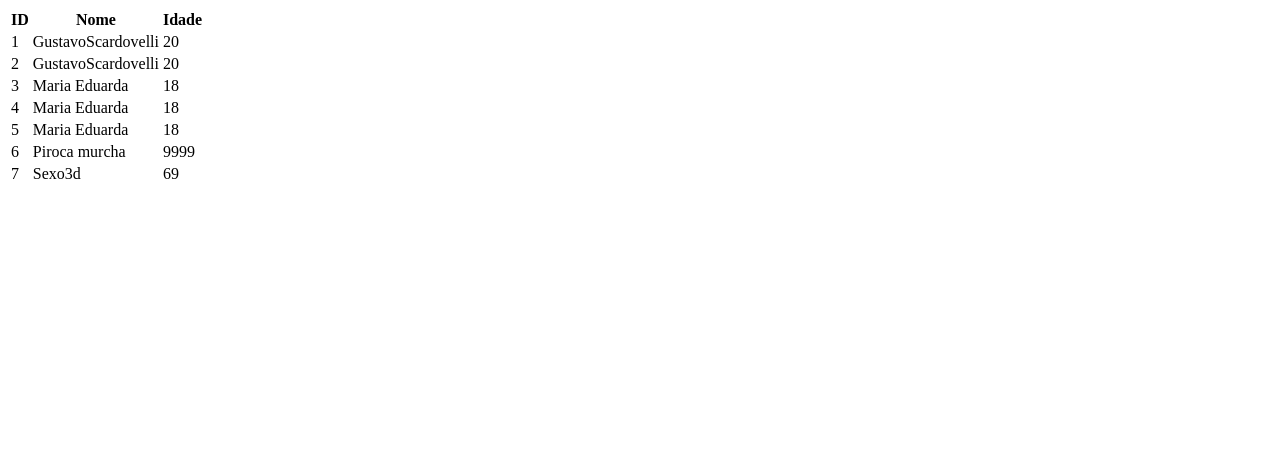
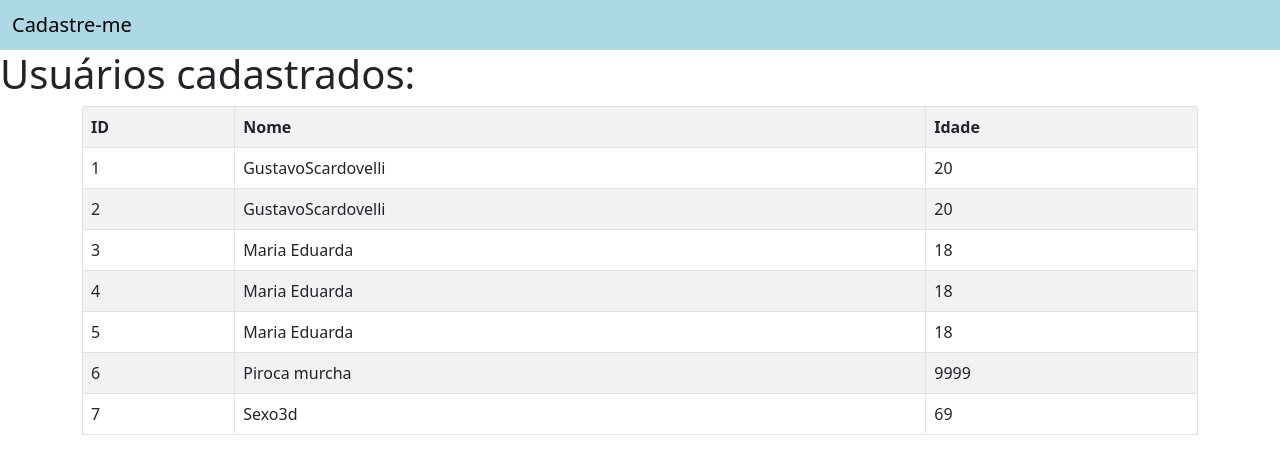
Before and after one commit to GustavoScardovelliSiqueroli/djangoappusuarios, a Django app: template app_cad_usuarios/templates/usuarios/usuarios.html in a window 1280 px wide. Shown: the top 474 px of the page. Run offline with Django 4.2, Linux system fonts and the light colour scheme; the template is opened without the code that fills it: values that come from a table or form of the project are taken from there, others are empty; data comes from the database, SQL or seed files in the repository; both versions use the stored data as it was after the commit.

Commit message:
commit atts

```diff
--- /dev/null
+++ b/app_cad_usuarios/templates/usuarios/base.html
@@ -0,0 +1,45 @@
+<!doctype html>
+<html lang="en">
+
+<head>
+    <!-- Required meta tags -->
+    <meta charset="utf-8">
+    <meta name="viewport" content="width=device-width, initial-scale=1">
+
+    <!-- Bootstrap CSS -->
+    <link href="https://cdn.jsdelivr.net/npm/bootstrap@5.0.2/dist/css/bootstrap.min.css" rel="stylesheet"
+        integrity="sha384-EVSTQN3/azprG1Anm3QDgpJLIm9Nao0Yz1ztcQTwFspd3yD65VohhpuuCOmLASjC" crossorigin="anonymous">
+
+    <title>Cadastre-me!</title>
+</head>
+
+<body>
+    <!-- As a heading -->
+    <nav style="background-color: lightblue !important;" class="navbar navbar-light bg-light">
+        <div class="container-fluid">
+            <span class="navbar-brand mb-0 h1"><a style="text-decoration: none; color: black;" href="{% url 'home' %}">Cadastre-me</a></span>
+        </div>
+    </nav>
+
+    {% block conteudo %}
+
+
+    {% endblock %}
+
+
+    <!-- Optional JavaScript; choose one of the two! -->
+
+    <!-- Option 1: Bootstrap Bundle with Popper -->
+    <script src="https://cdn.jsdelivr.net/npm/bootstrap@5.0.2/dist/js/bootstrap.bundle.min.js"
+        integrity="sha384-MrcW6ZMFYlzcLA8Nl+NtUVF0sA7MsXsP1UyJoMp4YLEuNSfAP+JcXn/tWtIaxVXM"
+        crossorigin="anonymous"></script>
+
+    <!-- Option 2: Separate Popper and Bootstrap JS -->
+    <!--
+    <script src="https://cdn.jsdelivr.net/npm/@popperjs/core@2.9.2/dist/umd/popper.min.js" integrity="sha384-IQsoLXl5PILFhosVNubq5LC7Qb9DXgDA9i+tQ8Zj3iwWAwPtgFTxbJ8NT4GN1R8p" crossorigin="anonymous"></script>
+    <script src="https://cdn.jsdelivr.net/npm/bootstrap@5.0.2/dist/js/bootstrap.min.js" integrity="sha384-cVKIPhGWiC2Al4u+LWgxfKTRIcfu0JTxR+EQDz/bgldoEyl4H0zUF0QKbrJ0EcQF" crossorigin="anonymous"></script>
+    -->
+</body>
+
+
+</html>
--- a/app_cad_usuarios/templates/usuarios/usuarios.html
+++ b/app_cad_usuarios/templates/usuarios/usuarios.html
@@ -1,5 +1,8 @@
+{% extends 'usuarios/base.html' %}
+{% block conteudo %}
+<h1>Usuários cadastrados:</h1>
 <div class="container">
-    <table>
+    <table class="table table-bordered table-striped">
         <tr>
             <th>ID</th>
             <th>Nome</th>
@@ -14,3 +17,4 @@
         {% endfor %}
     </table>
 </div>
+{% endblock %}
```
Also changed, not shown: app_cad_usuarios/templates/usuarios/home.html (+3 -40 lines), db.sqlite3.
